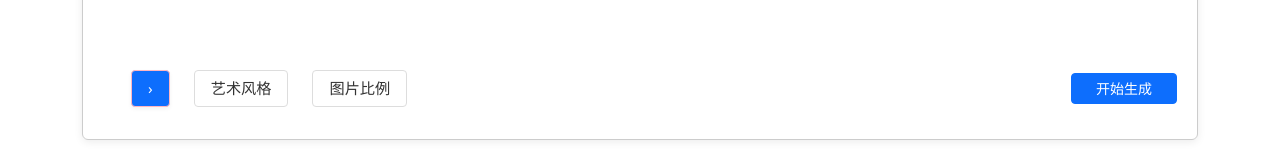
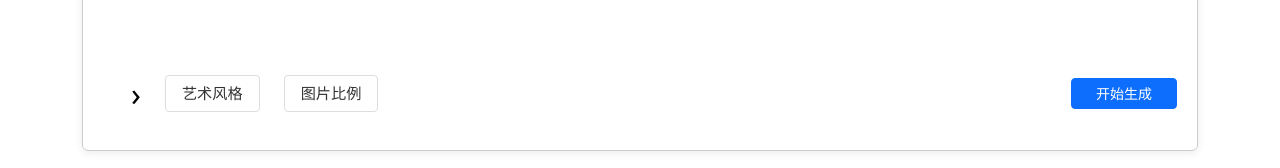
Before and after one commit to Flct-yy/shihua-china, a React (Vite) app: page / in a window 1280 px wide. Shown: the part 588-756 px from the top of the page. Built offline with nearby package versions, Linux system fonts and the light colour scheme.

Commit message:
AllSelect第一个按钮取消样式

```diff
--- a/src/components/core/AllSelect.jsx
+++ b/src/components/core/AllSelect.jsx
@@ -37,7 +37,7 @@ const AllSelect = () => {
                 className={`choice-nav-link ${activeTab === "poem" ? " active" : ""}`}
                 onClick={() => handleTabChange("poem")}
               >
-                ›
+                <span> › </span>
               </button>
             </li>
             <li className="choice-nav-item">
--- a/src/scss/AllSelect.scss
+++ b/src/scss/AllSelect.scss
@@ -33,6 +33,40 @@
         color: #fff;
         border-color: #ffb6c1;
         box-shadow: 0 2px 4px rgba(0, 0, 0, 0.05);
+      }
+    }
+
+    &:first-child {
+      .choice-nav-link {
+        border: none;
+        font-size: 2rem;
+        padding: 0rem;
+        border-radius: 0;
+
+
+
+        span {
+          display: inline-block; // 关键：inline元素无法旋转，需改为inline-block
+          transform: rotate(90deg);
+          transition: transform 0.3s ease; // 平滑过渡旋转效果
+        }
+
+        &:hover:not(.active) {
+          background-color: transparent;
+          border-color: transparent;
+        }
+
+        &.active {
+          background-color: transparent;
+          color: black;
+          border-color: #ffb6c1;
+          box-shadow: none;
+
+          span {
+            transform: rotate(0deg);
+
+          }
+        }
       }
     }
   }
```
